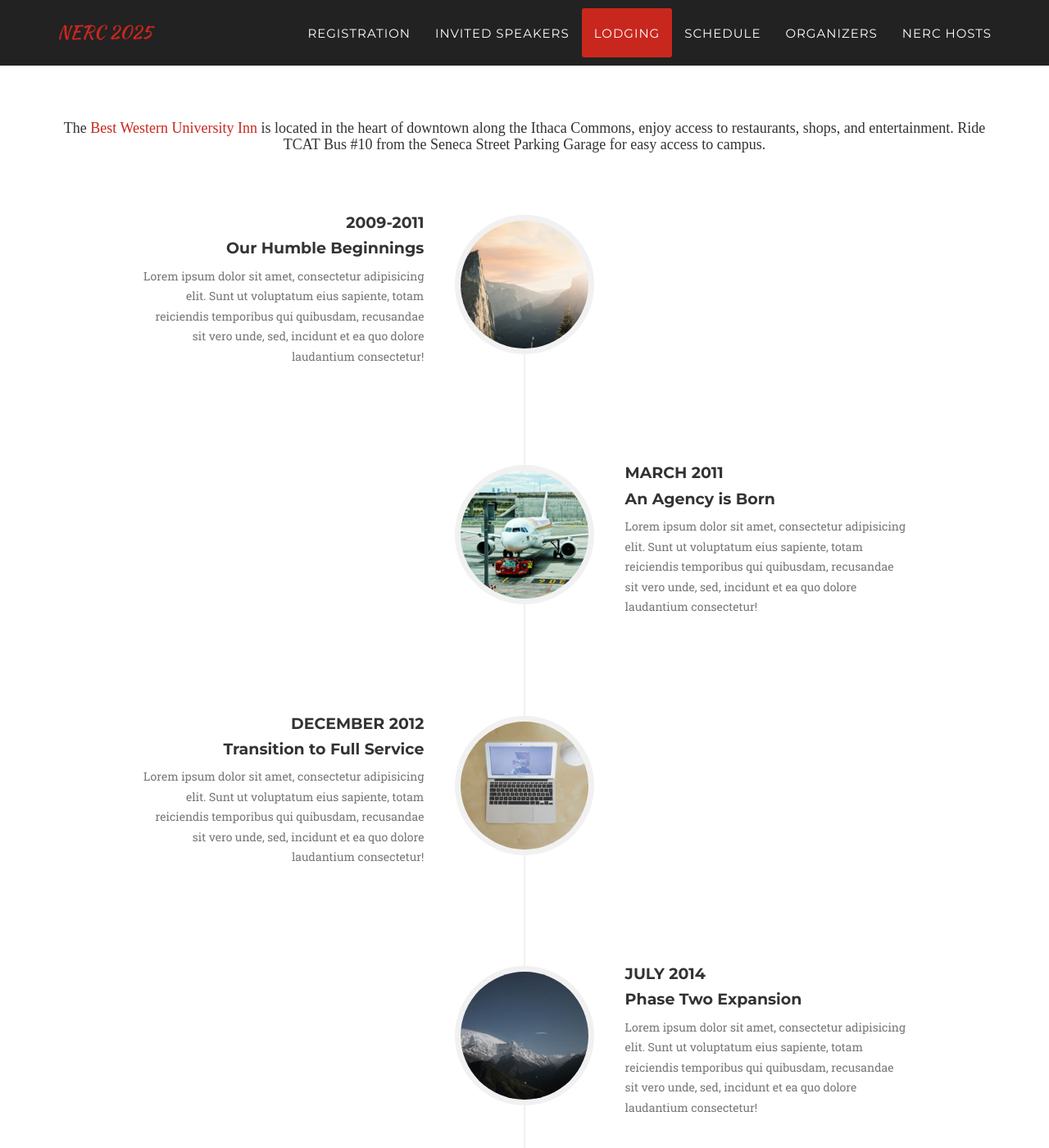
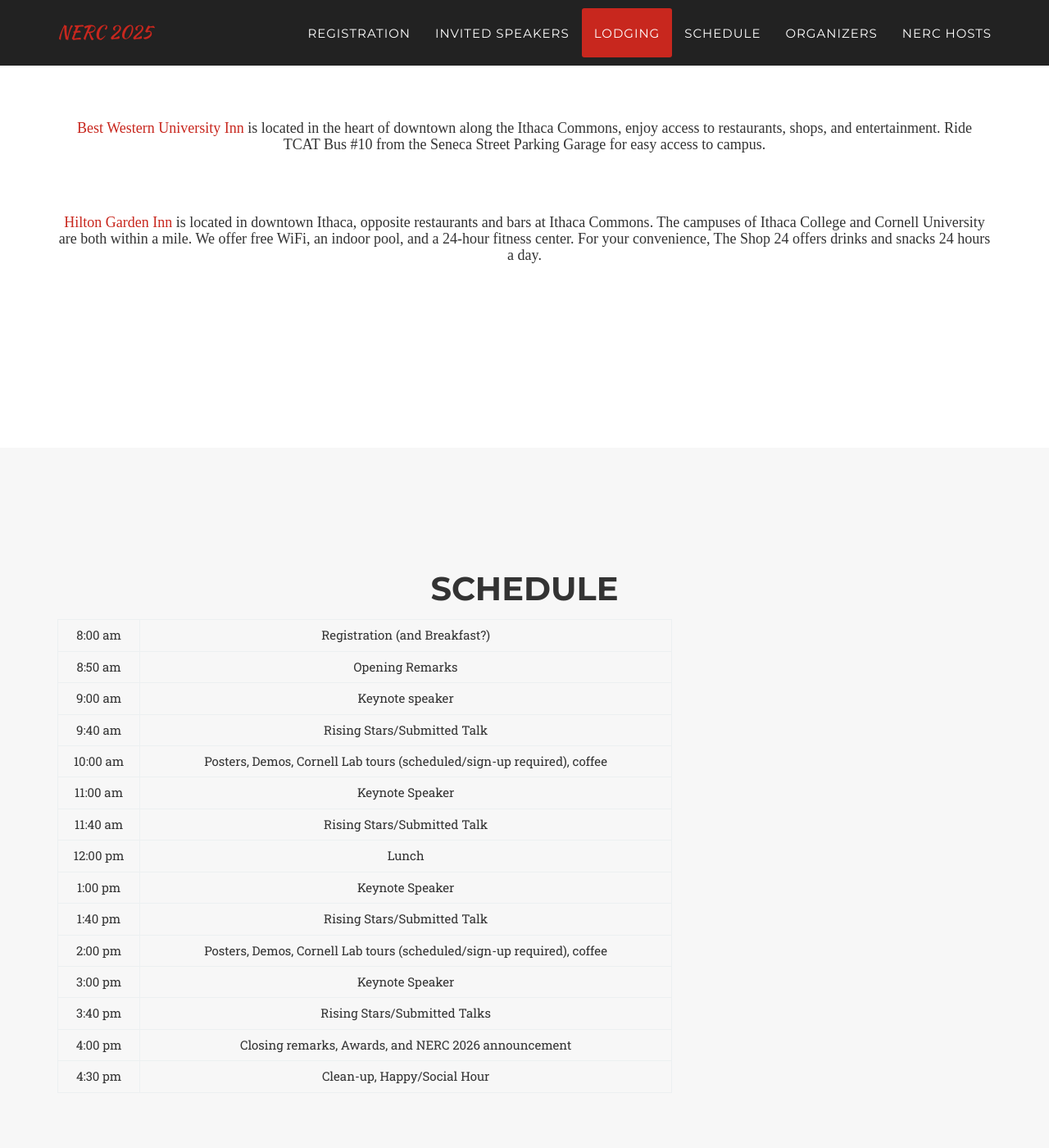
Before and after one commit to Cornell-Tech-AIRLab/cornell2025.nerc.io, a Jekyll site: the page built from index.html, in a window 1280 px wide and 1400 px high, scrolled down 2727 px. Shown: the whole window at 82% size. Built offline with Jekyll 4.4.1, drawn with Linux system fonts in a browser that asks for light colours; some web fonts are replaced.

Commit message:
testing hilton inn

```diff
--- a/_includes/lodging.html
+++ b/_includes/lodging.html
@@ -5,77 +5,9 @@
                 <div class="col-lg-12 text-center">
                     <h2 class="section-heading">Lodging</h2>
                     <h3 class="section-subheading">There are multiple options for lodging in Ithaca, NY. The links will lead you to the respective on- and off-campus lodging options.</h3>
-                    <h3 class="section-subheading">The <a href="https://statlerhotel.cornell.edu/">Statler Hotel</a> is located in the heart of Cornell’s campus, the Statler is an innovative leader in hospitality</h3>
-                    <h3 class="section-subheading">The <a href="https://www.bestwestern.com/en_US/book/hotels-in-ithaca/best-western-university-inn/propertyCode.33065.html">Best Western University Inn</a> is located in the heart of downtown along the Ithaca Commons, enjoy access to restaurants, shops, and entertainment.  Ride TCAT Bus #10 from the Seneca Street Parking Garage for easy access to campus.</h3>
-                </div>
-            </div>
-            <div class="row">
-                <div class="col-lg-12">
-                    <ul class="timeline">
-                        <li>
-                            <div class="timeline-image">
-                                <img class="img-circle img-responsive" src="img/about/1.jpg" alt="">
-                            </div>
-                            <div class="timeline-panel">
-                                <div class="timeline-heading">
-                                    <h4>2009-2011</h4>
-                                    <h4 class="subheading">Our Humble Beginnings</h4>
-                                </div>
-                                <div class="timeline-body">
-                                    <p class="text-muted">Lorem ipsum dolor sit amet, consectetur adipisicing elit. Sunt ut voluptatum eius sapiente, totam reiciendis temporibus qui quibusdam, recusandae sit vero unde, sed, incidunt et ea quo dolore laudantium consectetur!</p>
-                                </div>
-                            </div>
-                        </li>
-                        <li class="timeline-inverted">
-                            <div class="timeline-image">
-                                <img class="img-circle img-responsive" src="img/about/2.jpg" alt="">
-                            </div>
-                            <div class="timeline-panel">
-                                <div class="timeline-heading">
-                                    <h4>March 2011</h4>
-                                    <h4 class="subheading">An Agency is Born</h4>
-                                </div>
-                                <div class="timeline-body">
-                                    <p class="text-muted">Lorem ipsum dolor sit amet, consectetur adipisicing elit. Sunt ut voluptatum eius sapiente, totam reiciendis temporibus qui quibusdam, recusandae sit vero unde, sed, incidunt et ea quo dolore laudantium consectetur!</p>
-                                </div>
-                            </div>
-                        </li>
-                        <li>
-                            <div class="timeline-image">
-                                <img class="img-circle img-responsive" src="img/about/3.jpg" alt="">
-                            </div>
-                            <div class="timeline-panel">
-                                <div class="timeline-heading">
-                                    <h4>December 2012</h4>
-                                    <h4 class="subheading">Transition to Full Service</h4>
-                                </div>
-                                <div class="timeline-body">
-                                    <p class="text-muted">Lorem ipsum dolor sit amet, consectetur adipisicing elit. Sunt ut voluptatum eius sapiente, totam reiciendis temporibus qui quibusdam, recusandae sit vero unde, sed, incidunt et ea quo dolore laudantium consectetur!</p>
-                                </div>
-                            </div>
-                        </li>
-                        <li class="timeline-inverted">
-                            <div class="timeline-image">
-                                <img class="img-circle img-responsive" src="img/about/4.jpg" alt="">
-                            </div>
-                            <div class="timeline-panel">
-                                <div class="timeline-heading">
-                                    <h4>July 2014</h4>
-                                    <h4 class="subheading">Phase Two Expansion</h4>
-                                </div>
-                                <div class="timeline-body">
-                                    <p class="text-muted">Lorem ipsum dolor sit amet, consectetur adipisicing elit. Sunt ut voluptatum eius sapiente, totam reiciendis temporibus qui quibusdam, recusandae sit vero unde, sed, incidunt et ea quo dolore laudantium consectetur!</p>
-                                </div>
-                            </div>
-                        </li>
-                        <li class="timeline-inverted">
-                            <div class="timeline-image">
-                                <h4>Be Part
-                                    <br>Of Our
-                                    <br>Story!</h4>
-                            </div>
-                        </li>
-                    </ul>
+                    <h3 class="section-subheading"><a href="https://statlerhotel.cornell.edu/">Statler Hotel</a> is located in the heart of Cornell’s campus, the Statler is an innovative leader in hospitality</h3>
+                    <h3 class="section-subheading"><a href="https://www.bestwestern.com/en_US/book/hotels-in-ithaca/best-western-university-inn/propertyCode.33065.html">Best Western University Inn</a> is located in the heart of downtown along the Ithaca Commons, enjoy access to restaurants, shops, and entertainment.  Ride TCAT Bus #10 from the Seneca Street Parking Garage for easy access to campus.</h3>
+                    <h3 class="section-subheading"><a href="https://www.hilton.com/en/hotels/ithiggi-hilton-garden-inn-ithaca/">Hilton Garden Inn</a> is located in downtown Ithaca, opposite restaurants and bars at Ithaca Commons. The campuses of Ithaca College and Cornell University are both within a mile. We offer free WiFi, an indoor pool, and a 24-hour fitness center. For your convenience, The Shop 24 offers drinks and snacks 24 hours a day.</h3>
                 </div>
             </div>
         </div>
```
